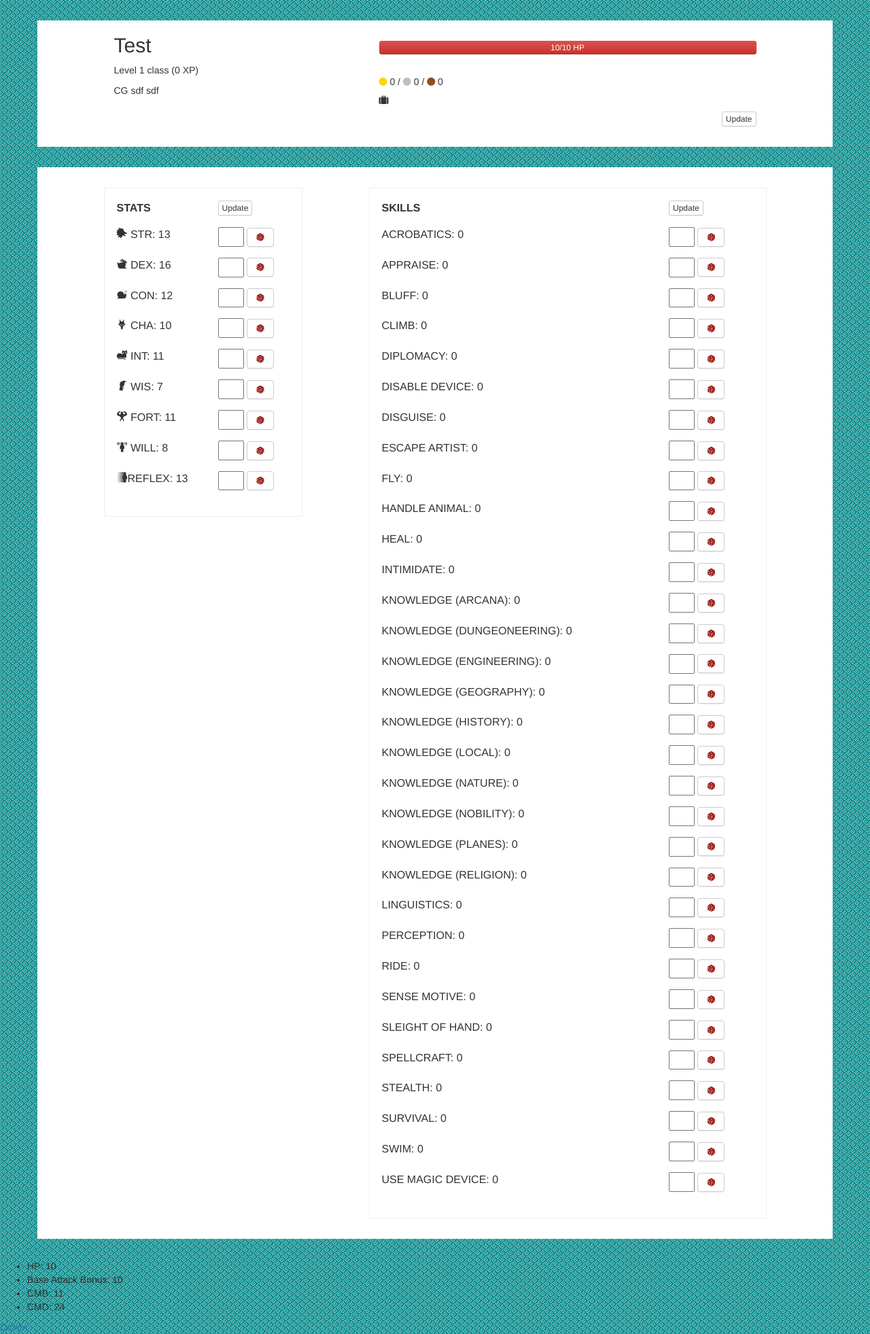
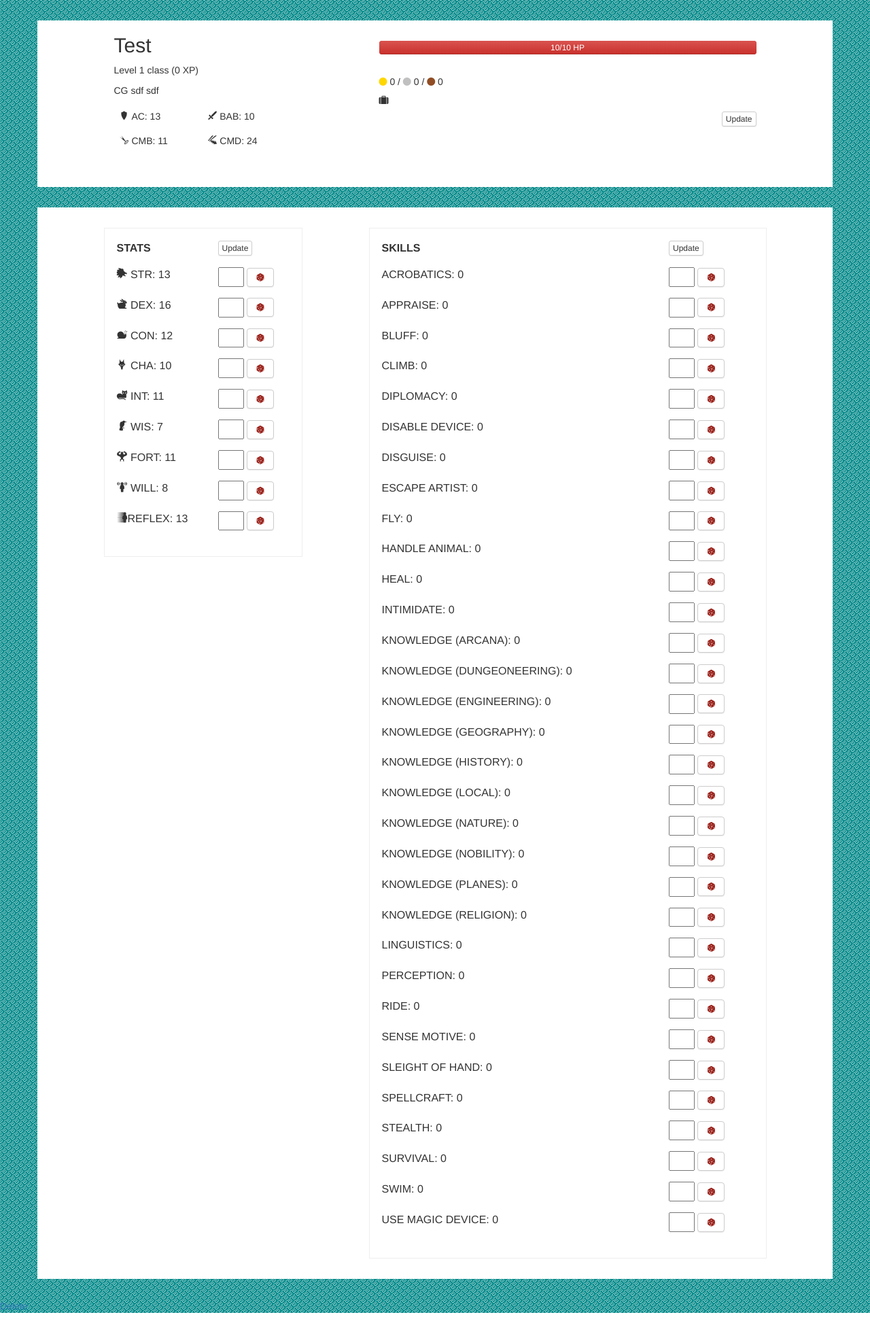
Before and after one commit to vmorishima/pathfinder_character_sheet, a Django app: page /2/ in a window 1280 px wide. Shown: the whole page at 68% size. After the commit the page ends 1931 px from the top, so only its background shows below. Run offline with Django 3.2, Linux system fonts and the light colour scheme; data comes from the database, SQL or seed files in the repository; some libraries are stand-ins or nearby versions; some web fonts are replaced.

Commit message:
Clean up character page, add table for profile info

```diff
--- a/pf_char_sheet/templates/char_page.html
+++ b/pf_char_sheet/templates/char_page.html
@@ -15,11 +15,20 @@
             <h2>{{ char.name }}</h2>
             <p>Level {{ char.level }} {{ char.character_class }} ({{ char.XP }} XP)</p>
             <p>{{ char.alignment }} {{ char.gender }} {{ char.race }}</p>
+            <div class="table-responsive">
+                <table class="table borderless small">
+                    <tr><td><i class="ra ra-shield"></i> AC: {{ char.AC }}</td> <td><i class="ra ra-sword"></i> BAB: {{ char.BAB }}</td>
+                    </tr>
+                    <tr><td><i class="ra ra-on-target"></i> CMB: {{ char.CMB }}</td> <td><i class="ra ra-divert"></i>
+                        CMD: {{ char.CMD }}</td></tr>
+                </table>
+            </div>
 
         </div>
         <div class="col-xs-6 col-xs-offset-1">
             <div class="progress spacer">
-                <div class="progress-bar progress-bar-danger" role="progressbar" aria-valuenow="{{ char.current_HP }}" aria-valuemin="0"
+                <div class="progress-bar progress-bar-danger" role="progressbar" aria-valuenow="{{ char.current_HP }}"
+                     aria-valuemin="0"
                      aria-valuemax="{{ char.HP }}" style="width: {{ char.hp_percentage }}%">
                     {{ char.current_HP }}/{{ char.HP }} HP
                 </div>
@@ -386,12 +395,5 @@
         </div>
     </div>
 </div>
-<ul>
-    <li>HP: {{ char.HP }}</li>
-    <li>Base Attack Bonus: {{ char.BAB }}</li>
-    <li>CMB: {{ char.CMB }}</li>
-    <li>CMD: {{ char.CMD }}</li>
-
-</ul>
 
 <a href="./character_delete/">Delete</a>
--- a/pf_char_sheet/views.py
+++ b/pf_char_sheet/views.py
@@ -31,7 +31,7 @@ class characterCreate(CreateView):
 class characterUpdate(UpdateView):
     model = Character
     fields = ['name', 'level', 'XP', 'character_class', 'alignment', 'gender', 'race', 'size',
-              'HP','current_HP',
+              'HP','current_HP', 'base_AC',
               'inventory','CP','SP','GP']
     template_name = 'character_update.html'
 
--- a/static/css/style.css
+++ b/static/css/style.css
@@ -42,3 +42,7 @@ label {
     border: 1px ridge;
     padding: 10px;
 }
+
+.small {
+    font-size:14px;
+}
```
